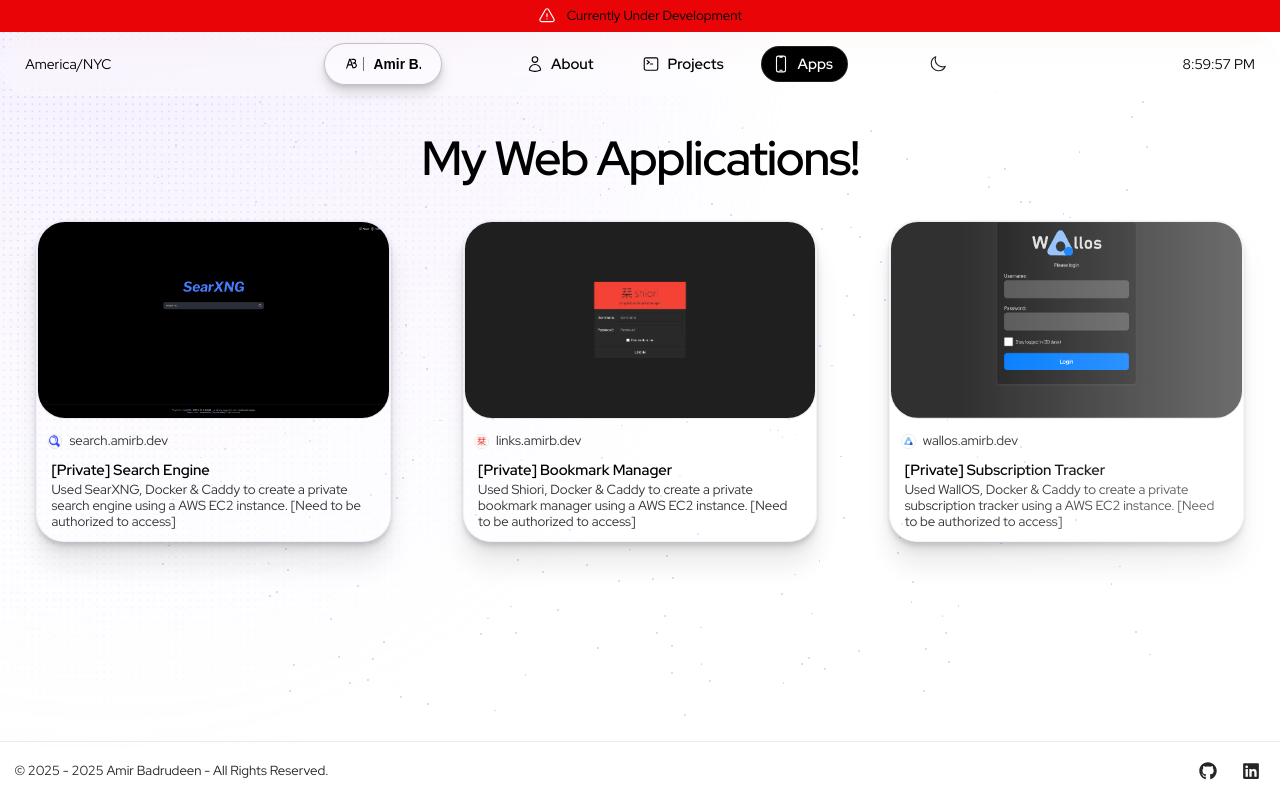
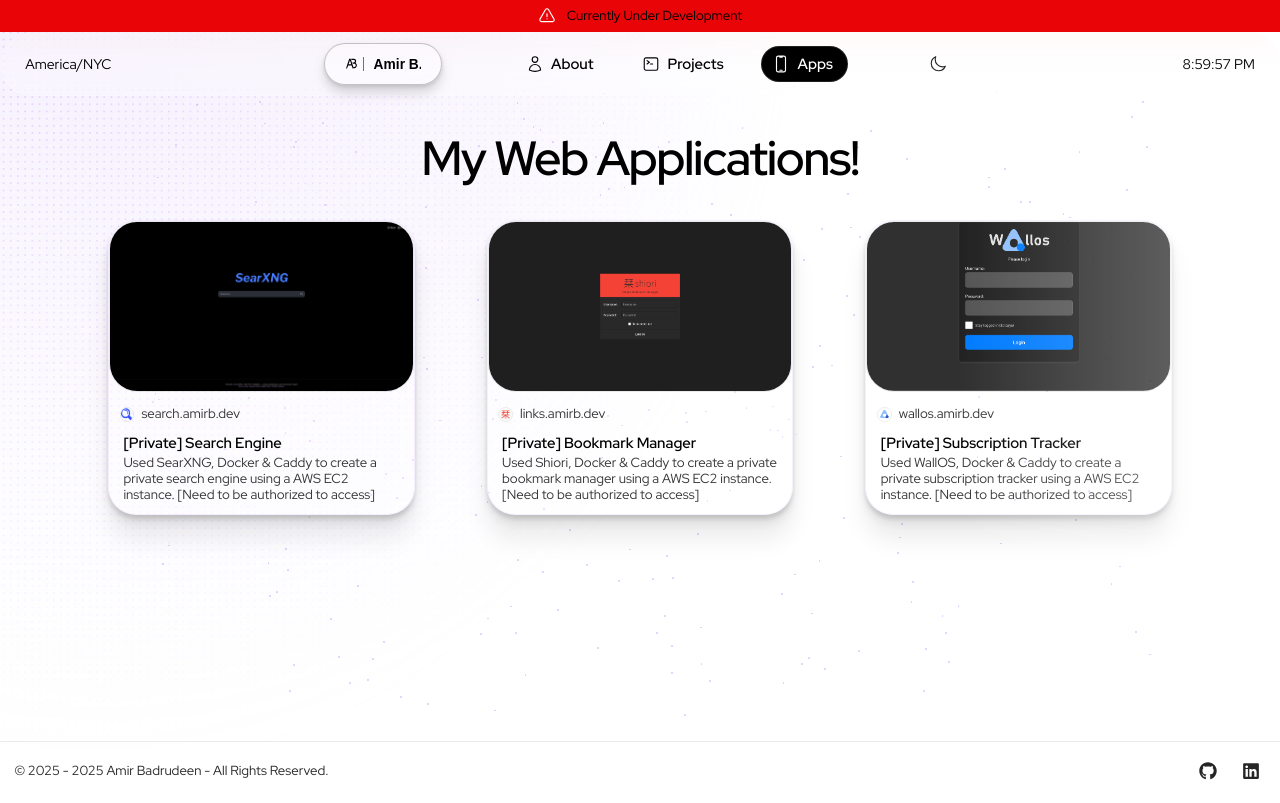
Before and after one commit to amirb2607/Official-Portfolio-Website, a Next.js app: page /apps in a window 1280 px wide. Built offline with nearby package versions, Linux system fonts and the light colour scheme.

Commit message:
Fixed background issues and mobile view issues

```diff
--- a/src/app/apps/page.tsx
+++ b/src/app/apps/page.tsx
@@ -25,8 +25,8 @@
             delay={10_000}
             speed="slow"
             className="font-display font-m font-strong" />
-        <Column center>
-          <Row gap="xl" mobileDirection="column" >
+        <Column center paddingBottom="xl" marginBottom="xl">
+          <Row gap="xl" mobileDirection="column" paddingX="xl">
             <OgCard ogData={{
                 title: "[Private] Search Engine",
                 description: "Used SearXNG, Docker & Caddy to create a private search engine using a AWS EC2 instance. [Need to be authorized to access]",
--- a/src/app/components/Footer.tsx
+++ b/src/app/components/Footer.tsx
@@ -1,5 +1,5 @@
 "use client";
-import { Row, Text, IconButton } from "@/once-ui/components";
+import { Row, Text, IconButton, Column } from "@/once-ui/components";
 import { social } from "../resources/once-ui.config";
 import styles from "../styles/Footer.module.scss";
 
@@ -7,6 +7,7 @@
 export default function Footer() {
   const year = new Date().getFullYear();
   return (
+    <Column paddingTop="xl">
       <Row
         as="footer"
         position="fixed"
@@ -44,5 +45,6 @@
           )}
         </Row>
       </Row>
+    </Column>
   );
 }
--- a/src/app/layout.tsx
+++ b/src/app/layout.tsx
@@ -40,7 +40,7 @@
       suppressHydrationWarning
       as="html"
       lang="en"
-      fillHeight={true}
+      style={{ minHeight: '100vh' }}
       background="page"
       data-neutral={style.neutral}
       data-brand={style.brand}
```
Lines whose indentation alone changed are shown as unchanged.
